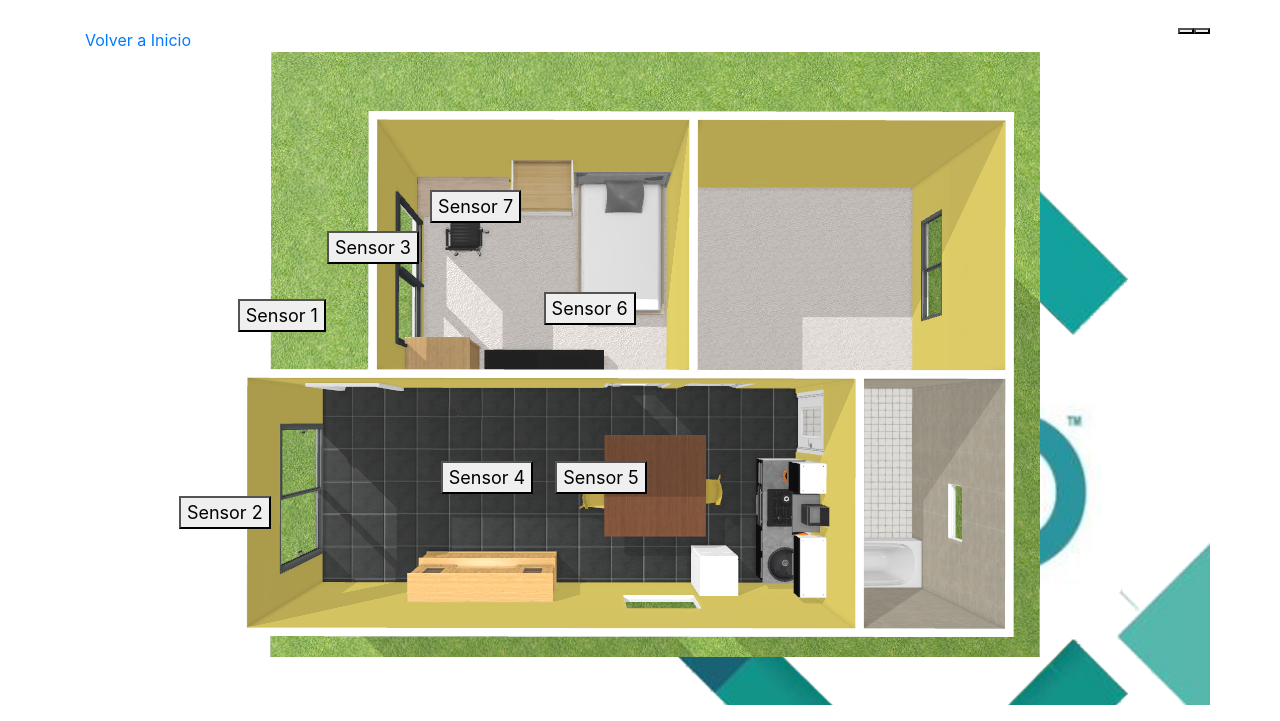
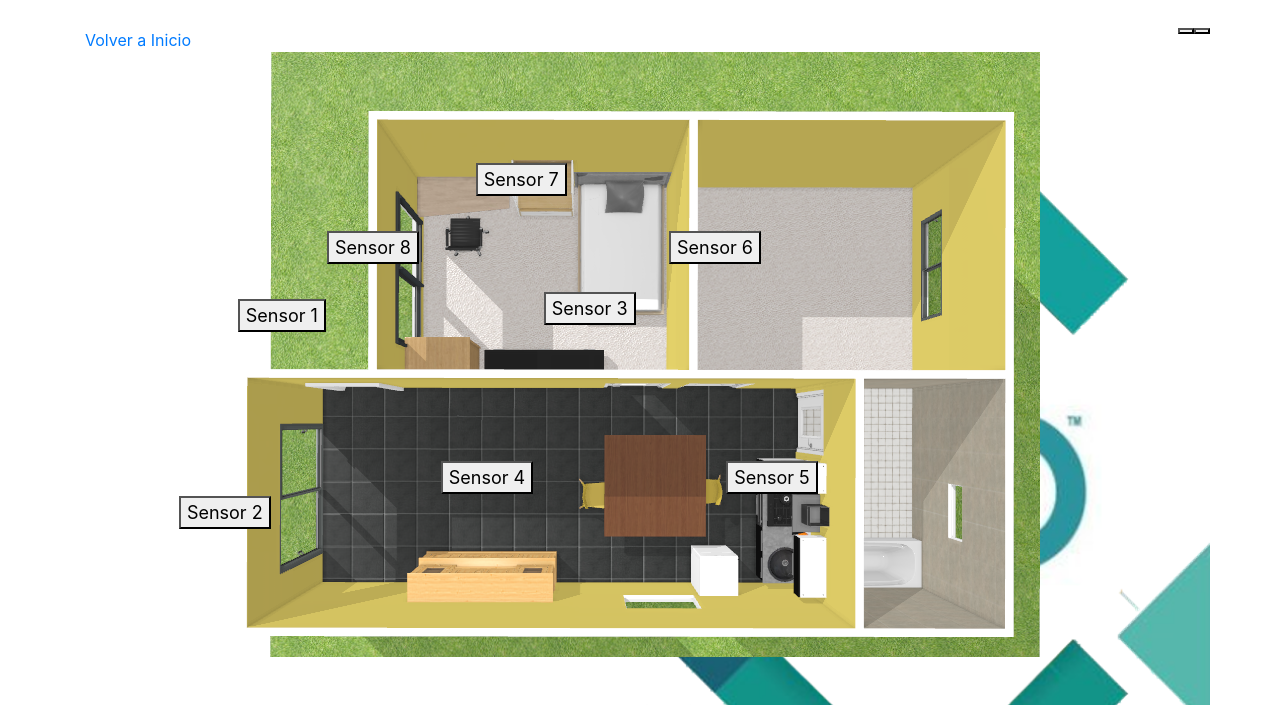
Before and after one commit to Fran-26/flask_test, a Flask app: page /sensores in a window 1280 px wide. Shown: the part 228-949 px from the top of the page. Run offline with Flask 2, Linux system fonts and the light colour scheme; parts of the project's set-up code (start-up, migrations or seed data) failed here and were passed over; some libraries are stand-ins or nearby versions.

Commit message:
agregado un sensor

```diff
--- a/static/default.css
+++ b/static/default.css
@@ -13,8 +13,8 @@
 	left: 7%;
 }
 #sensor_3 {
-	top: 30%;
-	left: 20%;
+	top: 39%;
+	left: 39%;
 }
 #sensor_4 {
 	top: 64%;
@@ -22,15 +22,19 @@
 }
 #sensor_5 {
 	top: 64%;
-	left: 40%;
+	left: 55%;
 }
 #sensor_6 {
-	top: 39%;
-	left: 39%;
+	top: 30%;
+	left: 50%;
 }
 #sensor_7 {
-	top: 24%;
-	left: 29%;
+	top: 20%;
+	left: 33%;
+}
+#sensor_8 {
+	top: 30%;
+	left: 20%;
 }
 #luz_1 {
 	bottom: 25%;
--- a/templates/sensores.html
+++ b/templates/sensores.html
@@ -21,6 +21,7 @@
 	<div class="topleft" id = "sensor_5"><button type="button" onclick="loadTable(5)" id = "s5" >Sensor 5</button></div>
 	<div class="topleft" id = "sensor_6"><button type="button" onclick="loadTable(12)" id = "s12" >Sensor 6</button></div>
 	<div class="topleft" id = "sensor_7"><button type="button" onclick="loadTable(13)" id = "s13" >Sensor 7</button></div>
+	<div class="topleft" id = "sensor_8"><button type="button" onclick="loadTable(14)" id = "s14" >Sensor 8</button></div>
 	<div class="topleft" id = "html"></div>
 	<br>
 	<br>
```
Also changed, not shown: 2 other files.
